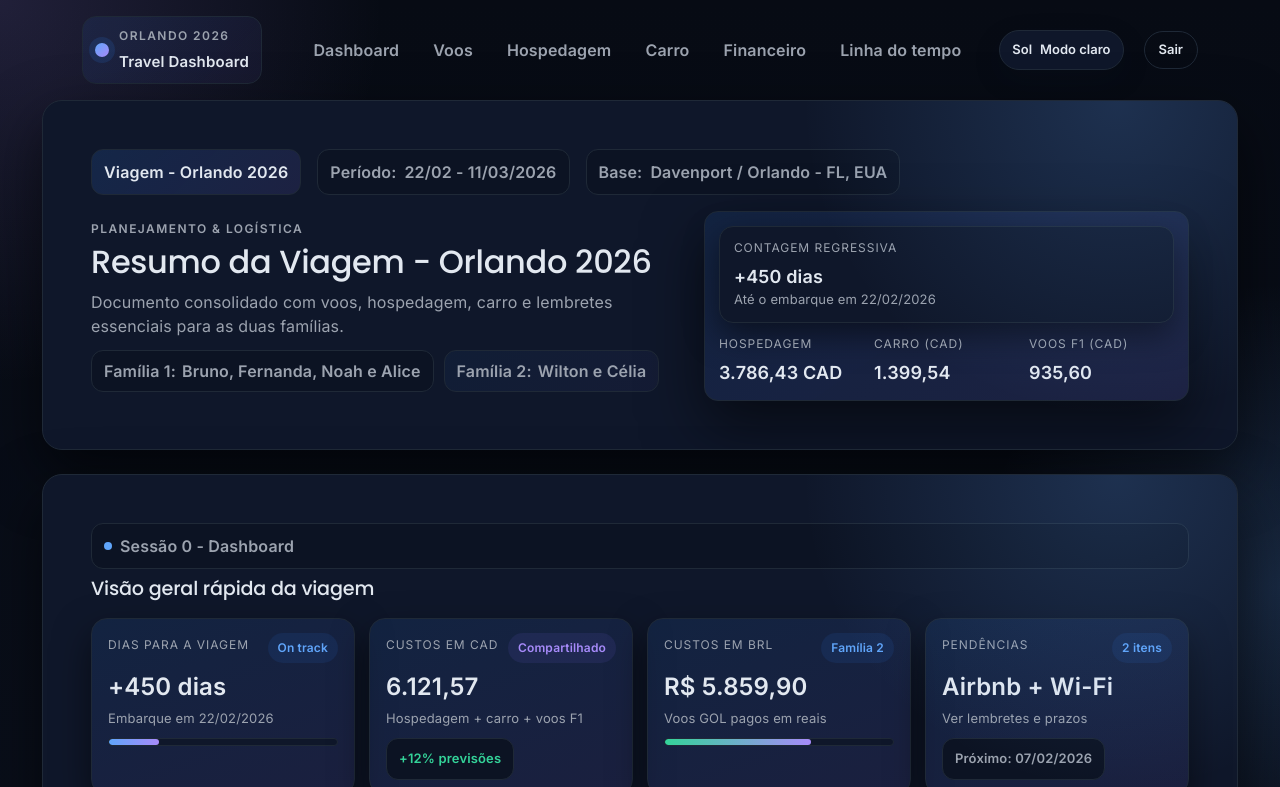
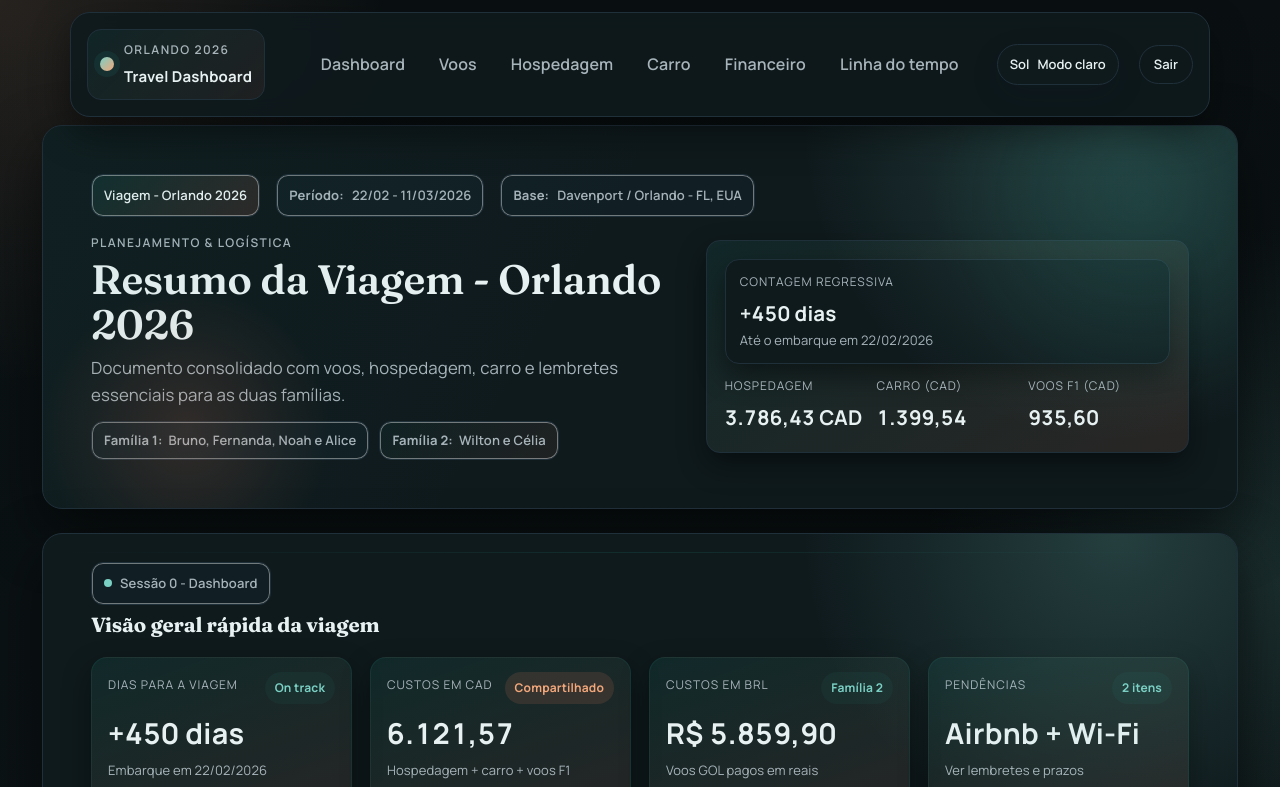
Before and after one commit to brunopintobrum/kovoy_app, a website: page orlando.html in a window 1280 px wide. Both pictures are taken after a click on the button "Alternar tema". Shown: the top 787 px of the page. Drawn offline with nearby package versions, Linux system fonts and the light colour scheme.

Commit message:
Refine Orlando dashboard UI

```diff
--- a/orlando.html
+++ b/orlando.html
@@ -6,12 +6,12 @@
     <title>Resumo da Viagem - Orlando 2026</title>
     <link rel="preconnect" href="https://fonts.googleapis.com">
     <link rel="preconnect" href="https://fonts.gstatic.com" crossorigin>
-    <link href="https://fonts.googleapis.com/css2?family=Poppins:wght@500;600;700&family=Inter:wght@400;500;600&display=swap" rel="stylesheet">
+    <link href="https://fonts.googleapis.com/css2?family=Fraunces:wght@600;700&family=Manrope:wght@400;500;600;700&display=swap" rel="stylesheet">
     <link href="https://cdn.jsdelivr.net/npm/bootstrap@5.3.3/dist/css/bootstrap.min.css" rel="stylesheet"
         integrity="sha384-QWTKZyjpPEjISv5WaRU9OFeRpok6YctnYmDr5pNlyT2bRjXh0JMhjY6hW+ALEwIH" crossorigin="anonymous">
     <link rel="stylesheet" href="style.css">
 </head>
-<body>
+<body class="trip-page">
     <a class="skip-link" href="#main">Pular para o conteúdo</a>
 
     <div class="app-topbar container-lg d-flex align-items-center py-3">
--- a/public/style.css
+++ b/public/style.css
@@ -1,32 +1,36 @@
 :root {
-    --accent: #2c7be5;
-    --accent-2: #6c5dd3;
-    --accent-3: #10b981;
-    --bg: #f7f9fc;
-    --bg-2: #eef2f9;
-    --text: #0f172a;
-    --muted: #4b5563;
-    --border: #e5e7eb;
-    --surface: #ffffff;
-    --surface-alt: #f6f8fc;
-    --shadow: 0 24px 60px rgba(15, 23, 42, 0.14);
+    --accent: #1f7a6f;
+    --accent-2: #e07a5f;
+    --accent-3: #2a9d8f;
+    --bg: #f6f2ea;
+    --bg-2: #edf3f6;
+    --text: #102a43;
+    --muted: #52606d;
+    --border: #dde3e8;
+    --surface: #fffdf9;
+    --surface-alt: #f2f5f7;
+    --shadow: 0 18px 40px rgba(16, 42, 67, 0.12);
+    --shadow-soft: 0 10px 24px rgba(16, 42, 67, 0.08);
     --radius-sm: 10px;
     --radius-md: 14px;
     --radius-lg: 20px;
+    --font-body: 'Manrope', system-ui, -apple-system, BlinkMacSystemFont, 'Segoe UI', sans-serif;
+    --font-display: 'Fraunces', 'Manrope', system-ui, sans-serif;
 }
 
 :root[data-theme="dark"] {
-    --accent: #60a5fa;
-    --accent-2: #a78bfa;
-    --accent-3: #34d399;
-    --bg: #0a0f1d;
-    --bg-2: #0f172a;
-    --text: #e2e8f0;
-    --muted: #9ca3af;
-    --border: #1f2937;
-    --surface: #0f172a;
-    --surface-alt: #0c1323;
-    --shadow: 0 24px 60px rgba(0, 0, 0, 0.55);
+    --accent: #7bd0c4;
+    --accent-2: #f2a77b;
+    --accent-3: #5fd3ad;
+    --bg: #0b1214;
+    --bg-2: #0f1a1d;
+    --text: #e8f1f2;
+    --muted: #a7b4ba;
+    --border: #20303a;
+    --surface: #0f1a1d;
+    --surface-alt: #111f24;
+    --shadow: 0 22px 56px rgba(0, 0, 0, 0.55);
+    --shadow-soft: 0 12px 28px rgba(0, 0, 0, 0.45);
 }
 
 * { box-sizing: border-box; }
@@ -35,28 +39,29 @@ html { scroll-behavior: smooth; }
 
 body {
     margin: 0;
-    font-family: 'Inter', system-ui, -apple-system, BlinkMacSystemFont, 'Segoe UI', sans-serif;
+    font-family: var(--font-body);
     background:
-        radial-gradient(1200px at 15% 0%, rgba(108, 93, 211, 0.14), transparent 35%),
-        radial-gradient(900px at 85% 5%, rgba(44, 123, 229, 0.18), transparent 40%),
-        linear-gradient(180deg, var(--bg) 0%, var(--bg-2) 40%, #ffffff 100%);
+        radial-gradient(1200px at 10% 0%, rgba(224, 122, 95, 0.16), transparent 40%),
+        radial-gradient(900px at 90% 8%, rgba(31, 122, 111, 0.18), transparent 45%),
+        linear-gradient(180deg, var(--bg) 0%, var(--bg-2) 55%, #fdfbf7 100%);
     color: var(--text);
     min-height: 100vh;
     letter-spacing: 0.01em;
+    line-height: 1.6;
     transition: background 0.4s ease, color 0.2s ease;
 }
 
 :root[data-theme="dark"] body {
     background:
-        radial-gradient(1200px at 0% 0%, rgba(167, 139, 250, 0.16), transparent 32%),
-        radial-gradient(800px at 100% 10%, rgba(96, 165, 250, 0.18), transparent 38%),
-        linear-gradient(180deg, #070b14 0%, #0f172a 55%, #0a0f1d 100%);
+        radial-gradient(1100px at 0% 0%, rgba(242, 167, 123, 0.12), transparent 35%),
+        radial-gradient(900px at 100% 10%, rgba(123, 208, 196, 0.14), transparent 40%),
+        linear-gradient(180deg, #0a1012 0%, #0f1a1d 55%, #0b1214 100%);
 }
 
 h1, h2, h3, h4, h5, h6 {
-    font-family: 'Poppins', 'Inter', system-ui, sans-serif;
+    font-family: var(--font-display);
     color: var(--text);
-    letter-spacing: -0.01em;
+    letter-spacing: -0.005em;
     margin: 0 0 0.35rem;
 }
 
@@ -101,10 +106,55 @@ input:focus-visible {
 
 .app-shell { max-width: 1220px; }
 
+.trip-page .app-shell {
+    padding-top: 8px;
+}
+
+.trip-page .app-topbar {
+    margin-top: 12px;
+}
+
 .app-topbar {
     display: flex;
     align-items: center;
     gap: 12px;
+    flex-wrap: wrap;
+    position: sticky;
+    top: 12px;
+    z-index: 20;
+    padding: 12px 16px;
+    border-radius: var(--radius-lg);
+    border: 1px solid var(--border);
+    background: rgba(255, 253, 249, 0.9);
+    box-shadow: 0 12px 30px rgba(16, 42, 67, 0.14);
+    backdrop-filter: blur(10px);
+}
+
+:root[data-theme="dark"] .app-topbar {
+    background: rgba(15, 26, 29, 0.9);
+    box-shadow: 0 16px 38px rgba(0, 0, 0, 0.45);
+}
+
+.app-section { scroll-margin-top: 110px; }
+
+.trip-page main {
+    gap: 32px;
+}
+
+.trip-page .app-section.ui-card {
+    padding-top: 28px !important;
+    padding-bottom: 28px !important;
+}
+
+.trip-page .app-section.ui-card::after {
+    content: "";
+    position: absolute;
+    left: 24px;
+    right: 24px;
+    top: 18px;
+    height: 1px;
+    background: linear-gradient(90deg, transparent, rgba(31, 122, 111, 0.2), transparent);
+    pointer-events: none;
 }
 
 .app-brand {
@@ -113,7 +163,7 @@ input:focus-visible {
     gap: 10px;
     padding: 10px 12px;
     border-radius: var(--radius-md);
-    background: linear-gradient(135deg, rgba(44, 123, 229, 0.1), rgba(108, 93, 211, 0.08));
+    background: linear-gradient(135deg, rgba(31, 122, 111, 0.12), rgba(224, 122, 95, 0.08));
     border: 1px solid var(--border);
 }
 
@@ -122,7 +172,7 @@ input:focus-visible {
     height: 14px;
     border-radius: 50%;
     background: linear-gradient(135deg, var(--accent), var(--accent-2));
-    box-shadow: 0 0 0 6px rgba(44, 123, 229, 0.15);
+    box-shadow: 0 0 0 6px rgba(31, 122, 111, 0.14);
 }
 
 .app-brand-text { display: flex; flex-direction: column; }
@@ -139,7 +189,8 @@ input:focus-visible {
     transition: color 0.2s ease, background 0.2s ease;
 }
 
-.app-nav a:hover { color: var(--accent); background: rgba(44, 123, 229, 0.08); }
+.app-nav a:hover { color: var(--accent); background: rgba(31, 122, 111, 0.08); }
+.app-nav a:focus-visible { outline: none; box-shadow: 0 0 0 2px rgba(31, 122, 111, 0.35); }
 
 .ui-toggle {
     border: 1px solid var(--border);
@@ -177,7 +228,7 @@ input:focus-visible {
 }
 
 .ui-button:hover {
-    background: rgba(44, 123, 229, 0.08);
+    background: rgba(31, 122, 111, 0.08);
     color: var(--accent);
 }
 
@@ -195,27 +246,38 @@ input:focus-visible {
     content: "";
     position: absolute;
     inset: 0;
-    background: radial-gradient(700px at 90% 0%, rgba(44, 123, 229, 0.12), transparent 40%);
+    background: radial-gradient(700px at 90% 0%, rgba(31, 122, 111, 0.14), transparent 42%);
     pointer-events: none;
 }
 
 :root[data-theme="dark"] .ui-card::before {
-    background: radial-gradient(700px at 90% 0%, rgba(96, 165, 250, 0.18), transparent 45%);
+    background: radial-gradient(700px at 90% 0%, rgba(123, 208, 196, 0.2), transparent 45%);
 }
 
 .app-hero { overflow: hidden; }
+.app-hero::after {
+    content: "";
+    position: absolute;
+    inset: 0;
+    background:
+        radial-gradient(240px at 12% 80%, rgba(224, 122, 95, 0.16), transparent 60%),
+        radial-gradient(320px at 92% 20%, rgba(31, 122, 111, 0.18), transparent 65%),
+        linear-gradient(120deg, rgba(31, 122, 111, 0.06), transparent 45%);
+    pointer-events: none;
+}
 
 .app-hero-meta { gap: 10px; }
 
 .app-hero-grid {
     display: grid;
     grid-template-columns: 1.1fr 0.9fr;
-    gap: 20px;
+    gap: 24px;
     align-items: center;
 }
 
 .app-hero-title {
-    font-size: 2rem;
+    font-size: clamp(2.1rem, 3.2vw, 3rem);
+    line-height: 1.1;
     color: var(--text);
     margin-bottom: 8px;
 }
@@ -229,7 +291,7 @@ input:focus-visible {
     margin: 0 0 0.35rem;
 }
 
-.ui-lede { color: var(--muted); max-width: 720px; }
+.ui-lede { color: var(--muted); max-width: 720px; font-size: 1.05rem; }
 
 .app-hero-chips { display: flex; flex-wrap: wrap; gap: 10px; margin-top: 12px; }
 
@@ -237,11 +299,11 @@ input:focus-visible {
     display: flex;
     flex-direction: column;
     gap: 12px;
-    padding: 14px;
+    padding: 18px;
     border-radius: var(--radius-md);
-    background: linear-gradient(145deg, rgba(44, 123, 229, 0.12), rgba(108, 93, 211, 0.14));
+    background: linear-gradient(145deg, rgba(31, 122, 111, 0.14), rgba(224, 122, 95, 0.12));
     border: 1px solid var(--border);
-    box-shadow: var(--shadow);
+    box-shadow: var(--shadow-soft);
 }
 
 .ui-metric {
@@ -249,10 +311,10 @@ input:focus-visible {
     border: 1px solid var(--border);
     border-radius: var(--radius-md);
     padding: 12px 14px;
-    box-shadow: 0 12px 32px rgba(15, 23, 42, 0.12);
+    box-shadow: var(--shadow-soft);
 }
 
-:root[data-theme="dark"] .ui-metric { box-shadow: 0 12px 32px rgba(0, 0, 0, 0.5); }
+:root[data-theme="dark"] .ui-metric { box-shadow: var(--shadow-soft); }
 
 .ui-metric-group {
     display: grid;
@@ -281,10 +343,11 @@ input:focus-visible {
     background: var(--surface-alt);
     font-weight: 600;
     color: var(--muted);
+    font-size: 13px;
 }
 
 .ui-pill--strong {
-    background: linear-gradient(135deg, rgba(44, 123, 229, 0.16), rgba(108, 93, 211, 0.14));
+    background: linear-gradient(135deg, rgba(31, 122, 111, 0.18), rgba(224, 122, 95, 0.14));
     color: var(--text);
 }
 
@@ -306,18 +369,33 @@ input:focus-visible {
     background: var(--surface-alt);
     color: var(--muted);
     font-weight: 600;
+    font-size: 13px;
 }
 
-.ui-badge--alt { background: linear-gradient(135deg, rgba(44, 123, 229, 0.06), rgba(108, 93, 211, 0.06)); }
+.ui-badge--alt { background: linear-gradient(135deg, rgba(31, 122, 111, 0.08), rgba(224, 122, 95, 0.08)); }
+
+.trip-page .ui-pill,
+.trip-page .ui-badge {
+    box-shadow: inset 0 0 0 1px rgba(255, 255, 255, 0.4);
+}
 
 .app-section-header {
     display: flex;
     flex-direction: column;
     gap: 8px;
-    margin-bottom: 18px;
+    margin-bottom: 20px;
+    position: relative;
 }
 
-.app-section-title { font-size: 1.2rem; margin: 0; }
+.app-section-title { font-size: clamp(1.2rem, 1.6vw, 1.5rem); font-weight: 700; margin: 0; }
+
+.trip-page .app-section-header .ui-pill {
+    align-self: flex-start;
+}
+
+.trip-page .app-section-title {
+    max-width: 720px;
+}
 
 .app-section-subhead {
     display: flex;
@@ -338,12 +416,17 @@ input:focus-visible {
 .app-info-grid { display: grid; grid-template-columns: repeat(auto-fit, minmax(260px, 1fr)); gap: 14px 18px; }
 .app-grid-two { display: grid; grid-template-columns: repeat(auto-fit, minmax(260px, 1fr)); gap: 14px; }
 
+.trip-page .app-info-grid,
+.trip-page .app-grid-two {
+    gap: 18px;
+}
+
 .ui-tile {
     background: var(--surface-alt);
     border: 1px solid var(--border);
     border-radius: var(--radius-md);
     padding: 14px 16px;
-    box-shadow: 0 10px 30px rgba(15, 23, 42, 0.08);
+    box-shadow: var(--shadow-soft);
     transition: transform 0.15s ease, box-shadow 0.2s ease;
 }
 
@@ -364,7 +447,7 @@ input:focus-visible {
     background: var(--surface);
     color: var(--muted);
     font-size: 12px;
-    box-shadow: 0 0 0 1px rgba(44, 123, 229, 0.08);
+    box-shadow: 0 0 0 1px rgba(31, 122, 111, 0.08);
 }
 
 .ui-chip strong { color: var(--text); }
@@ -383,12 +466,12 @@ input:focus-visible {
 
 .ui-timeline-item {
     position: relative;
-    padding: 10px 12px 10px 24px;
+    padding: 12px 14px 12px 26px;
     margin-bottom: 8px;
     border-radius: 12px;
     background: var(--surface-alt);
     border: 1px solid var(--border);
-    box-shadow: 0 12px 26px rgba(15, 23, 42, 0.06);
+    box-shadow: var(--shadow-soft);
 }
 
 .ui-timeline-item::before {
@@ -413,25 +496,34 @@ input:focus-visible {
     font-size: 12px;
     letter-spacing: 0.08em;
     border-bottom: 1px solid var(--border) !important;
+    background: linear-gradient(180deg, var(--surface-alt), var(--surface));
 }
 
 .ui-table td strong { color: var(--text); }
-.ui-table tr:nth-child(even) td { background: rgba(44, 123, 229, 0.04); }
-.table-striped > tbody > tr:nth-of-type(odd) > * { background-color: rgba(108, 93, 211, 0.05) !important; }
-:root[data-theme="dark"] .ui-table tr:nth-child(even) td { background: rgba(96, 165, 250, 0.05); }
-:root[data-theme="dark"] .table-striped > tbody > tr:nth-of-type(odd) > * { background-color: rgba(167, 139, 250, 0.06) !important; }
+.ui-table tr:nth-child(even) td { background: rgba(31, 122, 111, 0.04); }
+.table-striped > tbody > tr:nth-of-type(odd) > * { background-color: rgba(224, 122, 95, 0.05) !important; }
+:root[data-theme="dark"] .ui-table tr:nth-child(even) td { background: rgba(123, 208, 196, 0.08); }
+:root[data-theme="dark"] .table-striped > tbody > tr:nth-of-type(odd) > * { background-color: rgba(242, 167, 123, 0.08) !important; }
 
 .app-dashboard-grid { display: grid; grid-template-columns: repeat(auto-fit, minmax(220px, 1fr)); gap: 14px; }
 
+.trip-page .app-dashboard-grid {
+    gap: 18px;
+}
+
 .ui-stat {
-    background: linear-gradient(160deg, rgba(44, 123, 229, 0.12), rgba(108, 93, 211, 0.12));
+    background: linear-gradient(160deg, rgba(31, 122, 111, 0.16), rgba(224, 122, 95, 0.12));
     border: 1px solid var(--border);
     border-radius: 16px;
     padding: 14px 16px;
-    box-shadow: 0 16px 36px rgba(15, 23, 42, 0.12);
+    box-shadow: var(--shadow-soft);
 }
 
-:root[data-theme="dark"] .ui-stat { box-shadow: 0 16px 36px rgba(0, 0, 0, 0.5); }
+.trip-page .ui-stat {
+    border-color: rgba(31, 122, 111, 0.18);
+}
+
+:root[data-theme="dark"] .ui-stat { box-shadow: var(--shadow-soft); }
 
 .ui-stat-top { display: flex; align-items: center; justify-content: space-between; gap: 8px; margin-bottom: 6px; }
 
@@ -444,11 +536,11 @@ input:focus-visible {
     font-weight: 700;
     font-size: 12px;
     color: var(--accent);
-    background: rgba(44, 123, 229, 0.12);
+    background: rgba(31, 122, 111, 0.12);
 }
 
-.ui-status--soft { background: rgba(44, 123, 229, 0.1); color: var(--accent); }
-.ui-status--alt { background: rgba(108, 93, 211, 0.12); color: var(--accent-2); }
+.ui-status--soft { background: rgba(31, 122, 111, 0.1); color: var(--accent); }
+.ui-status--alt { background: rgba(224, 122, 95, 0.14); color: var(--accent-2); }
 
 .ui-stat-value { font-size: 24px; font-weight: 800; margin: 0 0 4px; color: var(--text); }
 .ui-stat-sub { color: var(--muted); font-size: 13px; margin-bottom: 10px; }
@@ -482,7 +574,11 @@ input:focus-visible {
     border: 1px solid var(--border);
     border-radius: 16px;
     padding: 16px 18px;
-    box-shadow: 0 14px 32px rgba(15, 23, 42, 0.1);
+    box-shadow: var(--shadow-soft);
+}
+
+.trip-page .ui-lane {
+    border-color: rgba(31, 122, 111, 0.16);
 }
 
 .ui-lane-head { display: flex; align-items: center; justify-content: space-between; margin-bottom: 10px; }
@@ -506,7 +602,8 @@ input:focus-visible {
     padding: 10px 12px;
     border-radius: 12px;
     border: 1px solid var(--border);
-    box-shadow: 0 10px 26px rgba(15, 23, 42, 0.08);
+    box-shadow: var(--shadow-soft);
+    line-height: 1.45;
 }
 
 .ui-checklist .ui-dot {
@@ -517,8 +614,36 @@ input:focus-visible {
     display: inline-block;
 }
 
+.table-responsive {
+    border-radius: var(--radius-md);
+    border: 1px solid var(--border);
+    background: var(--surface);
+}
+
+.table-responsive .ui-table {
+    margin: 0;
+}
+
 .app-footer-note { color: var(--muted); font-size: 13px; text-align: center; }
 .app-footer-note p { margin: 0; }
+
+.ui-metric-value,
+.ui-stat-value,
+.ui-lane-value,
+.ui-tile-value {
+    font-variant-numeric: tabular-nums;
+    letter-spacing: 0.01em;
+}
+
+.ui-metric-value { font-size: clamp(1.1rem, 1.6vw, 1.35rem); }
+.ui-stat-value { font-size: clamp(1.4rem, 2.3vw, 1.8rem); }
+.ui-lane-value { font-size: 1.1rem; }
+.ui-tile-value { font-size: 1.02rem; }
+
+.ui-table th,
+.ui-table td {
+    padding: 0.85rem 0.75rem;
+}
 
 body.login-page {
     font-family: 'Work Sans', system-ui, -apple-system, BlinkMacSystemFont, 'Segoe UI', sans-serif;
@@ -928,6 +1053,14 @@ body.login-page {
 @media (max-width: 768px) {
     .app-nav { display: none !important; }
     .ui-toggle { width: 100%; justify-content: center; }
+    .ui-lane-row { flex-direction: column; align-items: flex-start; }
+    .ui-progress--wide { width: 100%; }
+    .trip-page .app-section.ui-card::after { left: 16px; right: 16px; }
+    .app-hero-title { font-size: clamp(1.9rem, 8vw, 2.4rem); }
+}
+
+@media (min-width: 992px) {
+    .app-topbar { flex-wrap: nowrap; }
 }
 
 @media (max-width: 960px) {
```
